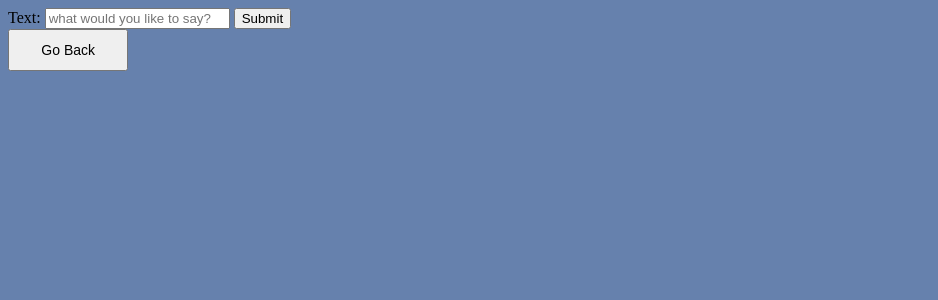
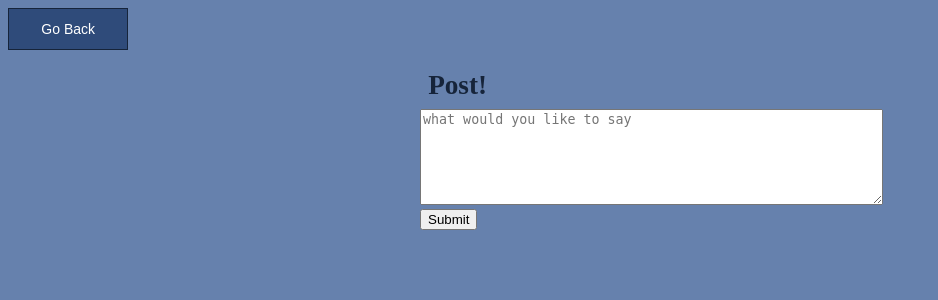
Before and after one commit to delarosacarlos04/MemeForum, a PHP site: page /text.html in a window 1280 px wide. Shown: the top 300 px of the page, without its empty margins (0-938 px from the left). Run offline with PHP 8.4, Linux system fonts and the light colour scheme.

Commit message:
Add files via upload

```diff
--- a/main.css
+++ b/main.css
@@ -3,11 +3,9 @@ body{
 
 }
 h1{
-    max-width: 390px;
-    margin: auto;
-    padding: 0.2em;
+    margin: .3em .3em .3em .3em;
     font-size: 1.7em;
-    color: #1e404e;
+    color: #16243a;
     font-family: 'Lora', serif;
     }
 h2{
@@ -28,7 +26,6 @@ h3{
     top: 1em;
     right: 1em;
 }
-
 .banner{
     max-width: 600px;
     margin: auto;
@@ -38,9 +35,9 @@ h3{
     width: 600px;
     }
 
-.category{
-    width: 13em;
-    height: 5em;
+.center{
+    max-width: 440px;
+    margin: auto;
 }
 
 .grid{
@@ -49,6 +46,7 @@ h3{
 }
 
 .button{
+    background-color: #2f4b7a;
     width: 8.6em;
     height: 3em;
     display: inline;
@@ -57,7 +55,6 @@ h3{
 .button:hover {
     background-color: #193562;
 }
-
 
 .logButton{
     display: inline;
--- a/text.html
+++ b/text.html
@@ -1,18 +1,35 @@
 <!DOCTYPE html>
 <html>
 <head>
-    <meta charset="UTF-8">
     <title>Document</title>
-     <link rel="stylesheet" href="main.css" />
+     <link rel="stylesheet" href="main.css"/>
+
 </head>
 
 
 <body>
-   <form action="text_upload.php" method="POST">
-        Text:  <input type="TEXT" name="text_path" placeholder="what would you like to say?" required>
-        <input type="submit" name="Submit" value="Submit">
+
+    <form action="index.html">
+        <div class="userOptions-group">
+            <button class="button" >Go Back</button>
+        </div>
     </form>
-    <button class="button" onclick="location.href='index.html'">Go Back</button>
+
+    <br><br><br>
+
+
+    <div class="center">
+
+        <h1>Post!</h1>
+        <form action="text_upload.php" method="POST">
+
+            <textarea name="text_path" rows="6" cols="55" placeholder="what would you like to say" required></textarea>
+            <input class="submit" type="submit" name="Submit" value="Submit">
+
+        </form>
+    </div>
+
+
 
 </body>
 </html>
```
Also changed, not shown: upload.html (+17 -7 lines).
